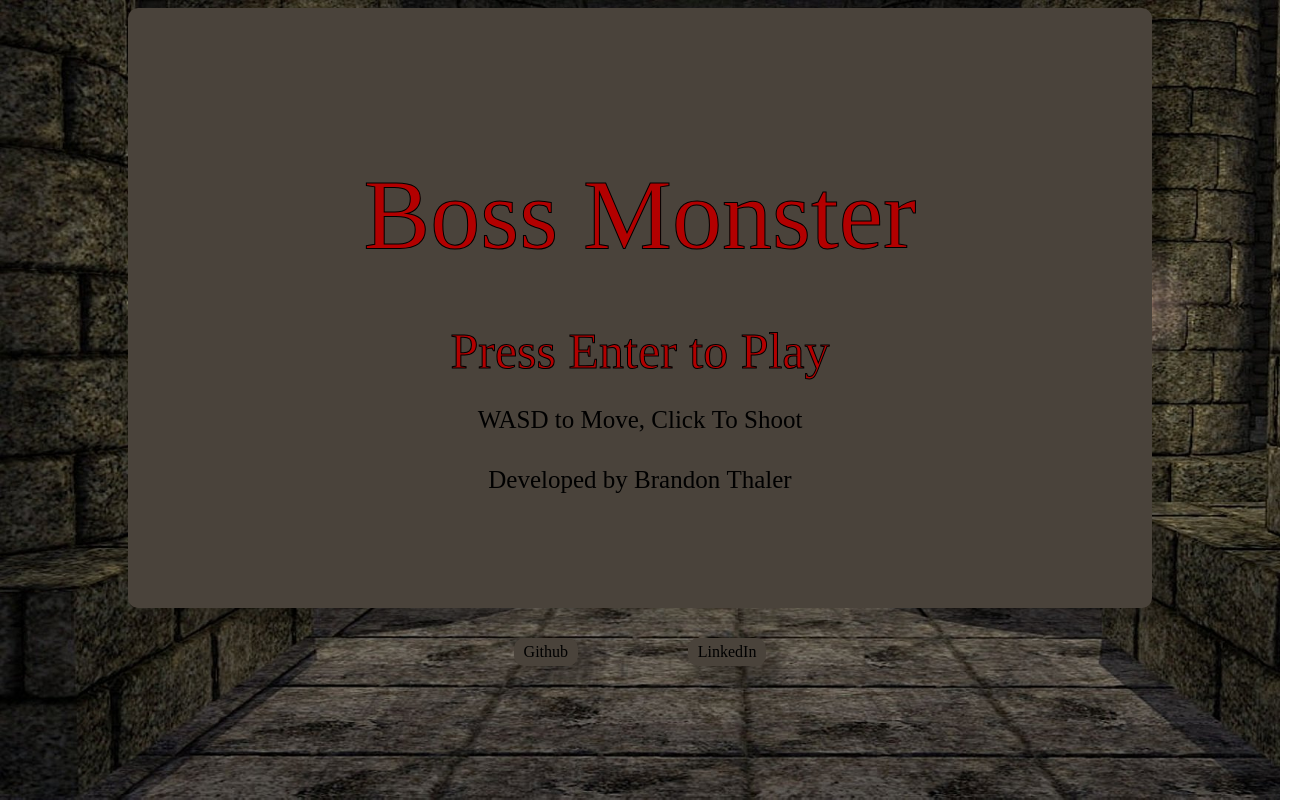
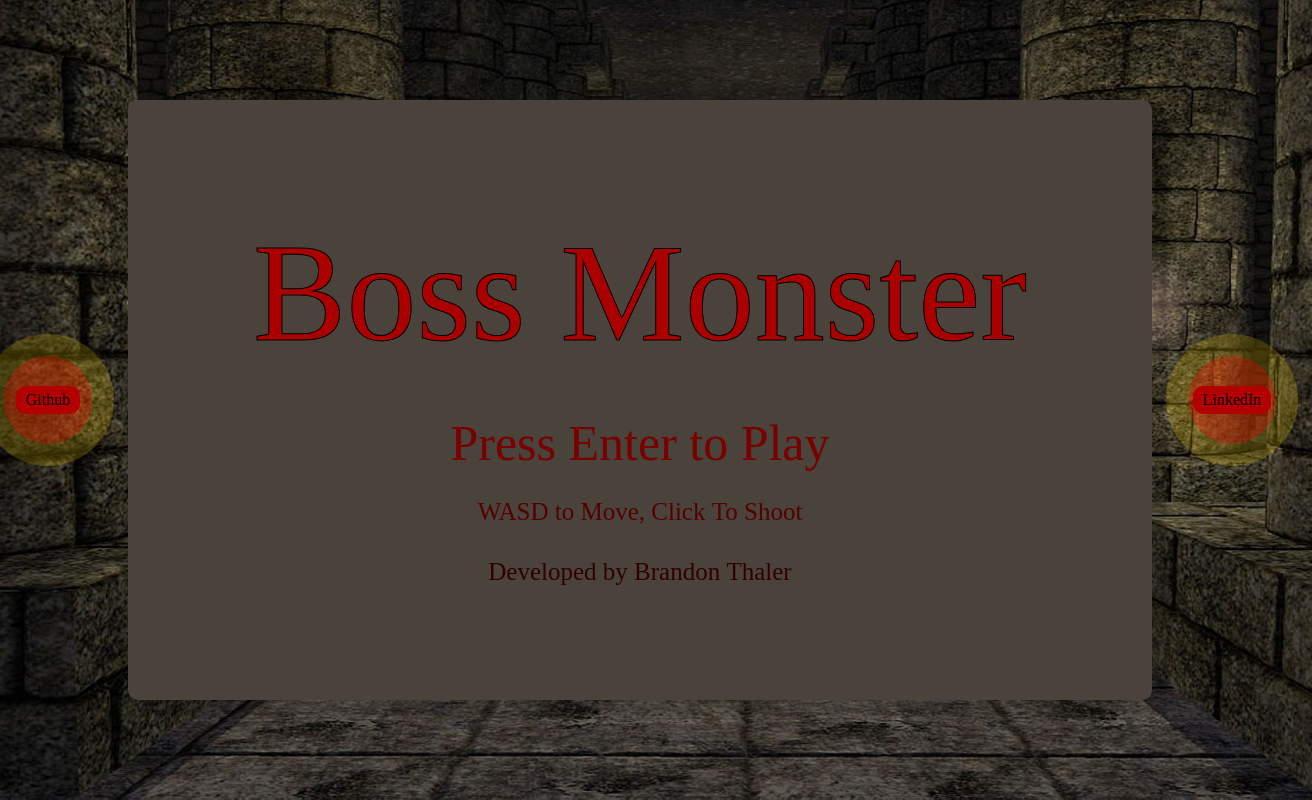
Before and after one commit to bthaler23/boss_monster, a website built with webpack: page index.html in a window 1280 px wide. Shown: the whole page, 1312 px wide, since content can reach past the window. Built offline with nearby package versions, Linux system fonts and the light colour scheme; a web font is replaced by a local one.

Commit message:
Add Torches CSS

```diff
--- a/css/master.css
+++ b/css/master.css
@@ -1,6 +1,6 @@
 body {
   display: flex;
-  flex-direction: column;
+  flex-direction: row;
   justify-content: center;
   align-items: center;
   background-image: url('../game/assets/tiled.jpg');
@@ -9,29 +9,69 @@ body {
   background-size: cover;
 }
 
-.links {
+main {
   display: flex;
-  width: 20%;
   flex-direction: row;
-  justify-content: space-between;
-  padding-top: 30px;
-}
-
-.links a {
-  text-decoration: none;
-  font-family: 'Inknut Antiqua', serif;
-  background-color: #4a433b;
-  color: black;
-  box-shadow: 10px 10px 3px 5px rgba(0, 0, 0, 0.2);
-  border-radius: 10px;
-  padding: 5px 10px;
-}
-
-.links a:hover {
-  color: #b30000;
+  align-items: center;
 }
 
 canvas {
   box-shadow: 10px 10px 3px 5px rgba(0, 0, 0, 0.2);
   border-radius: 10px;
 }
+
+.torch {
+  position: relative;
+  display: flex;
+  justify-content: center;
+  align-items: center;
+  margin: 0 20px;
+  width: 120px;
+  height: 120px;
+}
+
+.torch .flame{
+  position: absolute;
+  width: 120px;
+  height: 120px;
+  border-radius: 50%;
+  background-color: gold;
+  opacity: .2;
+  animation: light .3s linear alternate infinite;
+}
+
+.torch .flame2 {
+  position: absolute;
+  width: 80px;
+  height: 80px;
+  border-radius: 50%;
+  background-color: red;
+  opacity: .3;
+  animation: light .3s linear alternate infinite;
+}
+
+@keyframes light {
+  0 {
+    transform: scale(1);
+  }
+  100% {
+    transform: scale(1.1);
+  }
+}
+
+.torch a {
+  position: absolute;
+  text-decoration: none;
+  font-family: 'Inknut Antiqua', serif;
+  background-color: #b30000;
+  color: black;
+  /*box-shadow: 10px 10px 3px 5px rgba(0, 0, 0, 0.2);*/
+  border-radius: 10px;
+  padding: 5px 10px;
+
+}
+
+
+.torch a:hover {
+  color: orange ;
+}
--- a/game/lib/start_screen.js
+++ b/game/lib/start_screen.js
@@ -21,20 +21,22 @@ class StartScreen {
 
   draw(stage) {
     stage.clearRect(0, 0, stage.canvas.width, stage.canvas.height);
-    stage.font = "100px Inknut Antiqua serif";
+    stage.font = "140px Inknut Antiqua serif";
     stage.fillStyle = '#4a433b';
     stage.fillRect(0, 0, stage.canvas.width, stage.canvas.height);
-    stage.fillStyle = '#b30000';
+    stage.fillStyle = '#AB0000';
     stage.textAlign="center";
     stage.fillText("Boss Monster", stage.canvas.width/2, stage.canvas.height * 2/5);
     stage.strokeStyle = 'black';
     stage.strokeText("Boss Monster", stage.canvas.width/2, stage.canvas.height * 2/5);
     stage.font = "50px Inknut Antiqua serif";
+    stage.fillStyle = '#780000';
     stage.fillText("Press Enter to Play", stage.canvas.width/2, stage.canvas.height * 3/5);
-    stage.strokeText("Press Enter to Play", stage.canvas.width/2, stage.canvas.height * 3/5);
-    stage.fillStyle = "black";
+    // stage.strokeText("Press Enter to Play", stage.canvas.width/2, stage.canvas.height * 3/5);
     stage.font = "25px Inknut Antiqua serif";
+    stage.fillStyle = "#540000";
     stage.fillText("WASD to Move, Click To Shoot", stage.canvas.width/2, stage.canvas.height * 7/10);
+    stage.fillStyle = "#300000";
     stage.fillText("Developed by Brandon Thaler", stage.canvas.width/2, stage.canvas.height * 4/5);
     stage.textAlign="start";
   }
--- a/index.html
+++ b/index.html
@@ -7,12 +7,18 @@
   </head>
   <body>
     <main id="mainView">
+      <div class="torch">
+        <div class="flame"></div>
+        <div class="flame2"></div>
+        <a href="https://github.com/bthaler23/boss-Monster" target="_blank">Github</a>
+      </div>
       <canvas id="gameScreen" width="1300" height="500"></canvas>
+      <div class="torch">
+        <div class="flame"></div>
+        <div class="flame2"></div>
+        <a href="https://www.linkedin.com/in/brandon-thaler-94910355/" target="_blank">LinkedIn</a>
+      </div>
     </main>
-    <div class="links">
-      <a href="https://github.com/bthaler23/boss-Monster" target="_blank">Github</a>
-      <a href="https://www.linkedin.com/in/brandon-thaler-94910355/" target="_blank">LinkedIn</a>
-    </div>
   </body>
   <script src="https://code.createjs.com/easeljs-0.8.2.min.js"></script>
   <script src="https://code.createjs.com/tweenjs-0.6.2.min.js"></script>
```
Also changed, not shown: bundle.js (+6 -4 lines), 1 other file.
